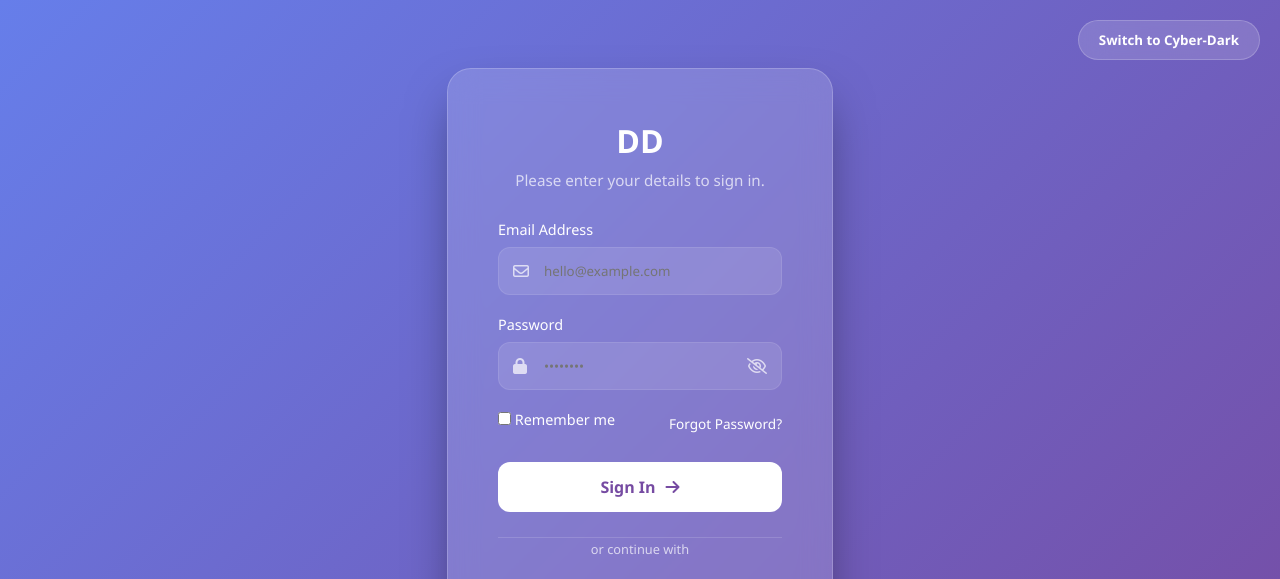
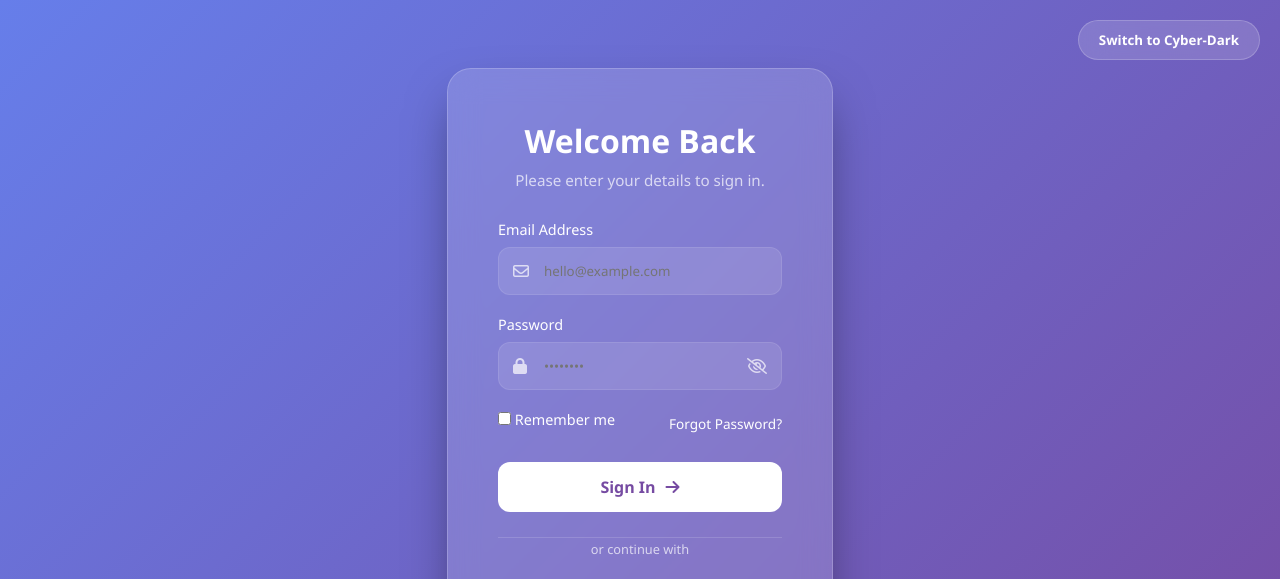
Before and after one commit to chauhankishan01/login, a plain HTML site: page index.html in a window 1280 px wide. Shown: the top 579 px of the page. Drawn offline with Linux system fonts and the light colour scheme.

Commit message:
Update index.html

```diff
--- a/index.html
+++ b/index.html
@@ -16,7 +16,7 @@
     <main class="login-container">
         <div class="login-card">
             <header>
-                <h1 id="title">DD</h1>
+                <h1 id="title">Welcome Back</h1>
                 <p id="subtitle">Please enter your details to sign in.</p>
             </header>
 
@@ -70,4 +70,5 @@
 
     <script src="script.js"></script>
 </body>
+
 </html>
```
